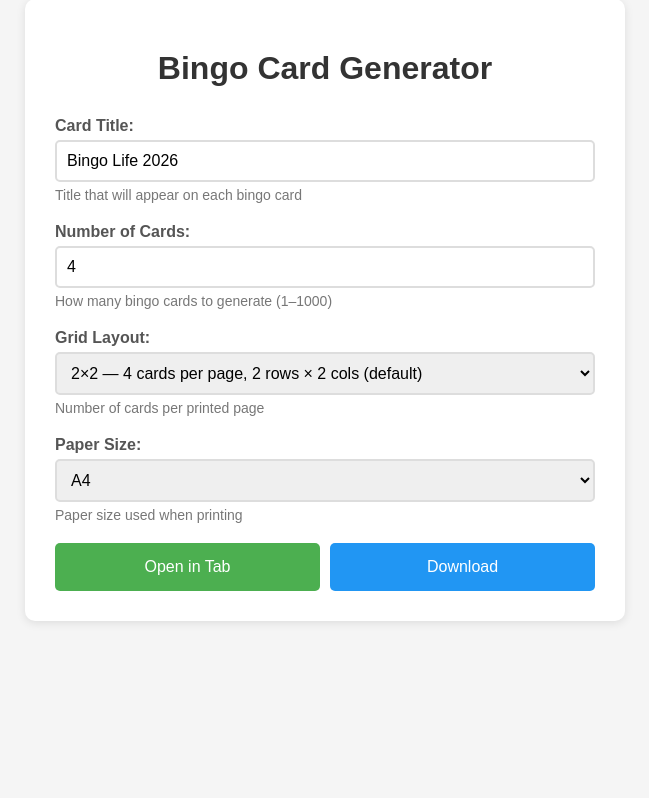
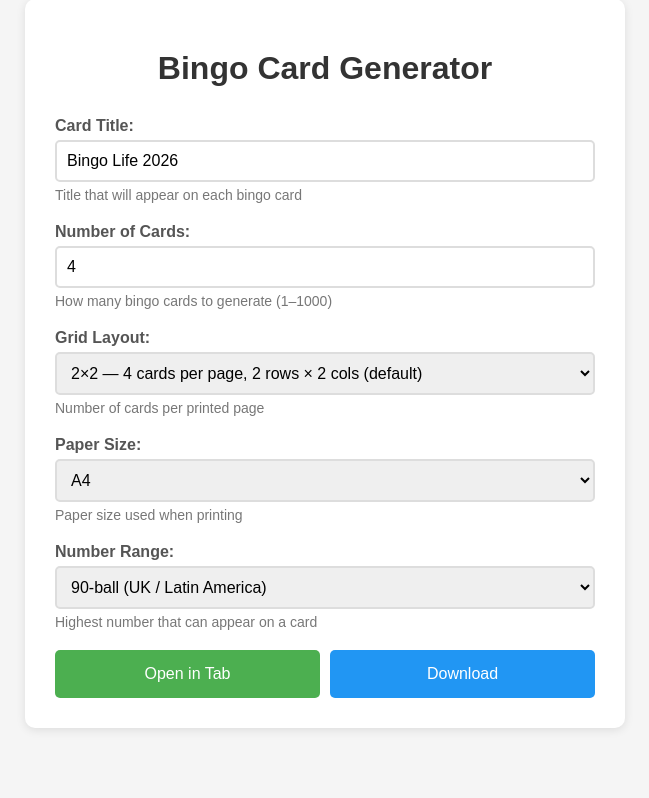
Before and after one commit to carlosm3011/generador-tarjetas-bingo, a Flask app: page / in a window 1280 px wide. Shown: the part 71-869 px from the top of the page, without its empty margins (315-964 px from the left). Before the commit the page ends 694 px from the top, so only its background shows below. Run offline with Flask 3, Linux system fonts and the light colour scheme.

Commit message:
Add configurable max number (90-ball / 75-ball)
REST endpoint is now /generate/<layout>/<page_size>/<numcards>/<maxnum>
Valid values: 90 (default) and 75, defined in bingo_layouts.MAX_NUMBERS.
CLI gains --maxnum flag with the same options.
Web UI adds a Number Range dropdown defaulting to 90-ball.
metadata rango_numeros now reflects the actual maxnum used.

Co-Authored-By: Claude Sonnet 4.6 <noreply@anthropic.com>

```diff
--- a/app.py
+++ b/app.py
@@ -3,7 +3,7 @@ from flask import Flask, render_template, request, make_response
 from jinja2 import Environment, FileSystemLoader
 from datetime import datetime
 from bingo_generator import generate_bingo_numbers
-from bingo_layouts import LAYOUTS, DEFAULT_LAYOUT, PAGE_SIZES, DEFAULT_PAGE_SIZE
+from bingo_layouts import LAYOUTS, DEFAULT_LAYOUT, PAGE_SIZES, DEFAULT_PAGE_SIZE, MAX_NUMBERS, DEFAULT_MAX_NUMBER
 
 app = Flask(__name__)
 
@@ -13,16 +13,20 @@ def index():
                            layouts=LAYOUTS,
                            default_layout=DEFAULT_LAYOUT,
                            page_sizes=PAGE_SIZES,
-                           default_page_size=DEFAULT_PAGE_SIZE)
+                           default_page_size=DEFAULT_PAGE_SIZE,
+                           max_numbers=MAX_NUMBERS,
+                           default_max_number=DEFAULT_MAX_NUMBER)
 
-@app.route('/generate/<layout>/<page_size>/<int:numcards>', methods=['GET'])
-def generate_bingo(layout, page_size, numcards):
+@app.route('/generate/<layout>/<page_size>/<int:numcards>/<int:maxnum>', methods=['GET'])
+def generate_bingo(layout, page_size, numcards, maxnum):
     if layout not in LAYOUTS:
         return f"Invalid layout '{layout}'. Valid options: {', '.join(LAYOUTS)}", 400
     if page_size not in PAGE_SIZES:
         return f"Invalid page size '{page_size}'. Valid options: {', '.join(PAGE_SIZES)}", 400
     if not (1 <= numcards <= 1000):
         return "numcards must be between 1 and 1000", 400
+    if maxnum not in MAX_NUMBERS:
+        return f"Invalid maxnum '{maxnum}'. Valid options: {', '.join(str(k) for k in MAX_NUMBERS)}", 400
 
     title = request.args.get('title', 'Bingo Card')
     download = request.args.get('download', 'false').lower() == 'true'
@@ -34,10 +38,10 @@ def generate_bingo(layout, page_size, numcards):
     metadata = {
         "rango_tarjetas": f"1 al {numcards}",
         "fecha_produccion": datetime.now().strftime("%B %Y"),
-        "rango_numeros": "1 al 90",
+        "rango_numeros": f"1 al {maxnum}",
     }
 
-    cards_data = {i + 1: (title, generate_bingo_numbers()) for i in range(numcards)}
+    cards_data = {i + 1: (title, generate_bingo_numbers(maxnum=maxnum)) for i in range(numcards)}
 
     rendered_html = template.render(
         cards=cards_data,
--- a/bingo_layouts.py
+++ b/bingo_layouts.py
@@ -8,6 +8,13 @@ PAGE_SIZES = {
 }
 
 DEFAULT_PAGE_SIZE = 'a4'
+
+MAX_NUMBERS = {
+    90: {'label': '90-ball (UK / Latin America)'},
+    75: {'label': '75-ball (North America)'},
+}
+
+DEFAULT_MAX_NUMBER = 90
 
 # Layout keys use rows×cols notation (e.g. 3x2 = 3 rows, 2 columns).
 LAYOUTS = {
--- a/templates/form.html
+++ b/templates/form.html
@@ -139,6 +139,18 @@
                 <div class="help-text">Paper size used when printing</div>
             </div>
 
+            <div class="form-group">
+                <label for="maxnum">Number Range:</label>
+                <select id="maxnum" name="maxnum" required>
+                    {% for num, info in max_numbers.items() %}
+                        <option value="{{ num }}" {% if num == default_max_number %}selected{% endif %}>
+                            {{ info.label }}
+                        </option>
+                    {% endfor %}
+                </select>
+                <div class="help-text">Highest number that can appear on a card</div>
+            </div>
+
             <div class="btn-row">
                 <button type="button" id="btn-open"
                         class="submit-btn btn-open">Open in Tab</button>
@@ -152,8 +164,9 @@
                 const layout   = document.getElementById('layout').value;
                 const pageSize = document.getElementById('page_size').value;
                 const numcards = document.getElementById('numcards').value;
+                const maxnum   = document.getElementById('maxnum').value;
                 const title    = document.getElementById('title').value;
-                let url = `/generate/${layout}/${pageSize}/${numcards}?title=${encodeURIComponent(title)}`;
+                let url = `/generate/${layout}/${pageSize}/${numcards}/${maxnum}?title=${encodeURIComponent(title)}`;
                 if (download) url += '&download=true';
                 return url;
             }
```
Also changed, not shown: CLAUDE.md (+3 -2 lines), bingo_generator.py (+7 -5 lines), README.md.
